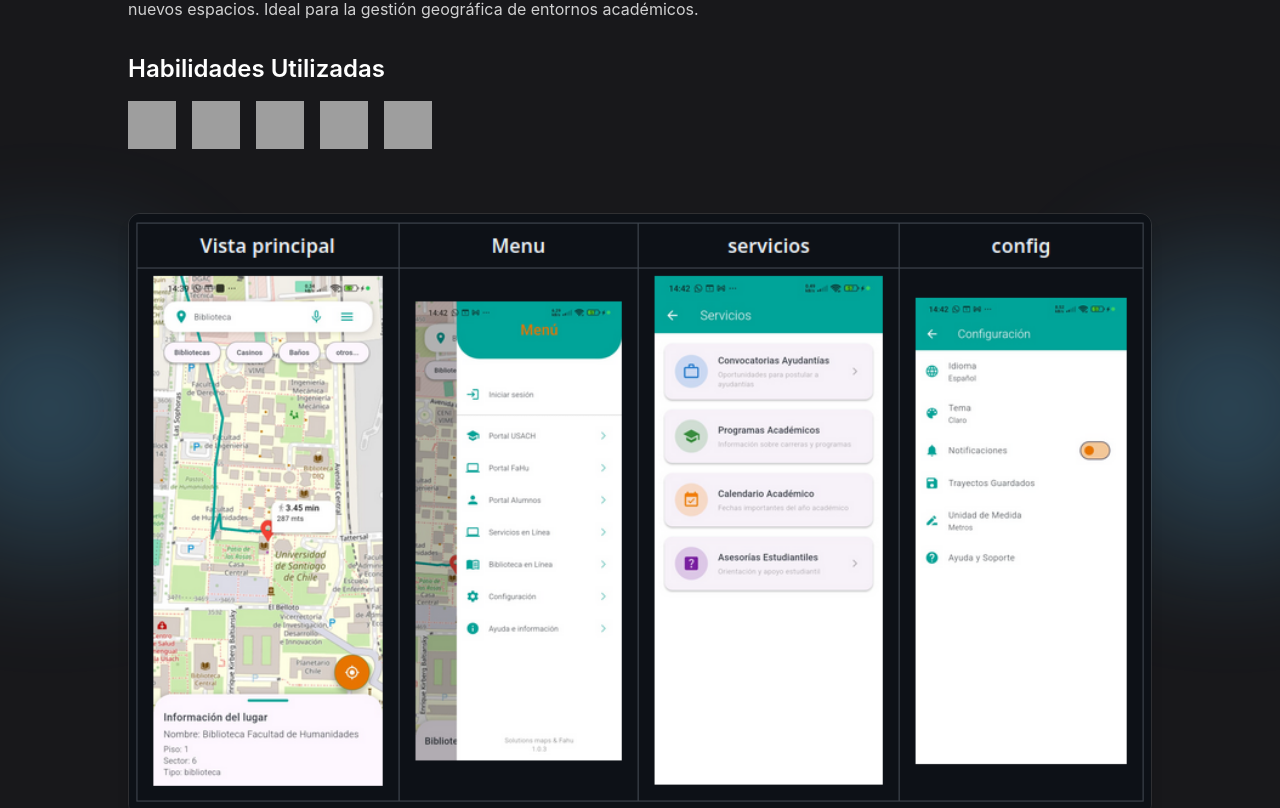
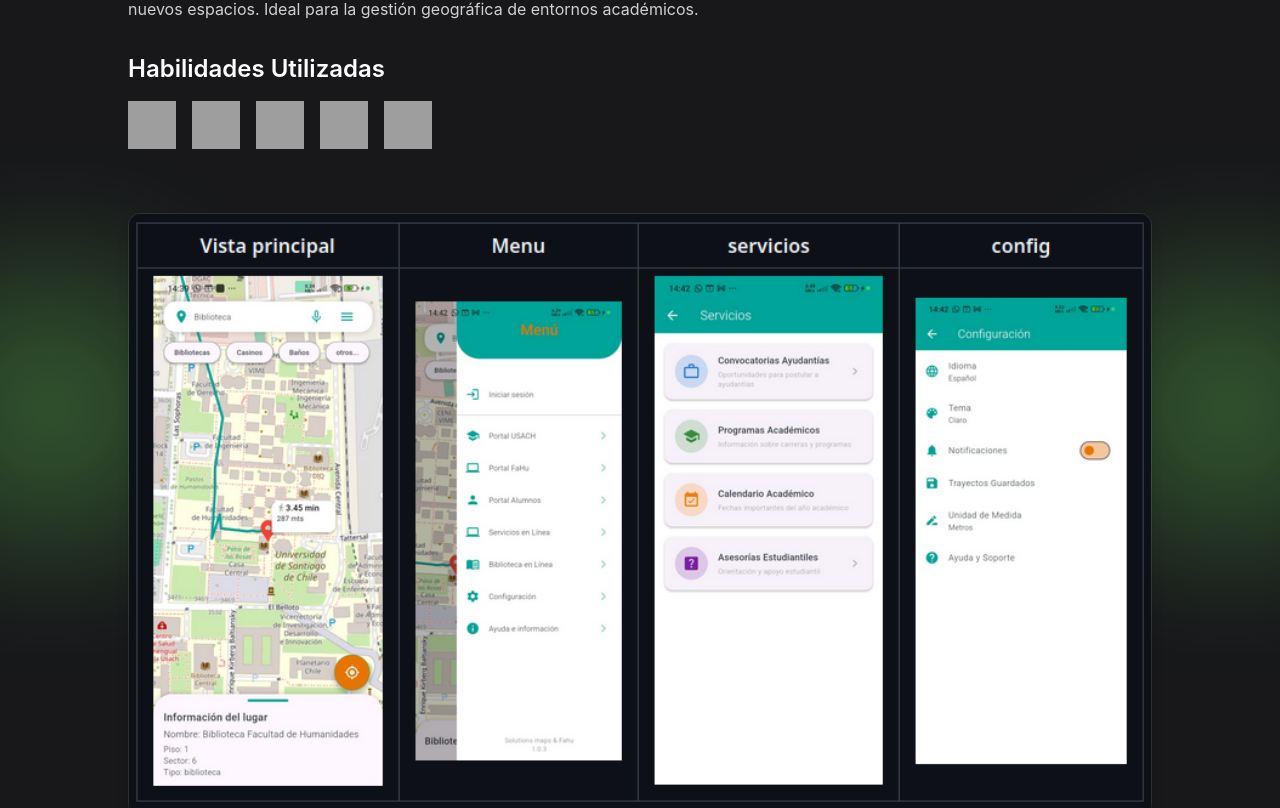
Before and after one commit to cromx123/Portafolio, a React (Create React App) app: page /ProyectoHumanidades in a window 1280 px wide. Shown: the part 424-1232 px from the top of the page. Built offline with nearby package versions, Linux system fonts and the light colour scheme; grey boxes are pictures that could not be loaded.

Commit message:
se añade efecto

```diff
--- a/src/Home.js
+++ b/src/Home.js
@@ -92,7 +92,7 @@ const HomePage = () => {
             <div
               key={title}
               onClick={() => handleNavigation(path)}
-              className="cursor-pointer bg-neutral-800 rounded-xl overflow-hidden hover:scale-105 transition-transform"
+              className="cursor-pointer bg-neutral-800 rounded-xl overflow-hidden hover:scale-105 transition-transform hover:shadow-[0_0_25px_theme('colors.zinc.600')]"
             >
               <img src={img} alt={title} className="w-full h-40 object-cover" />
               <div className="p-4">
--- a/src/componentes/Proyectos/ProyectoHumanidades.js
+++ b/src/componentes/Proyectos/ProyectoHumanidades.js
@@ -22,6 +22,7 @@ const ProyectoHumanidades360 = () => {
         duration: "5 meses",
         completado: "Diciembre 2023",
       }}
+      glowColor = "rgba(121, 255, 100, 0.3)"
       rutaAnterior="/ProyectoSendLove"
       rutaSiguiente="/ProyectoAqua"
     />
```
